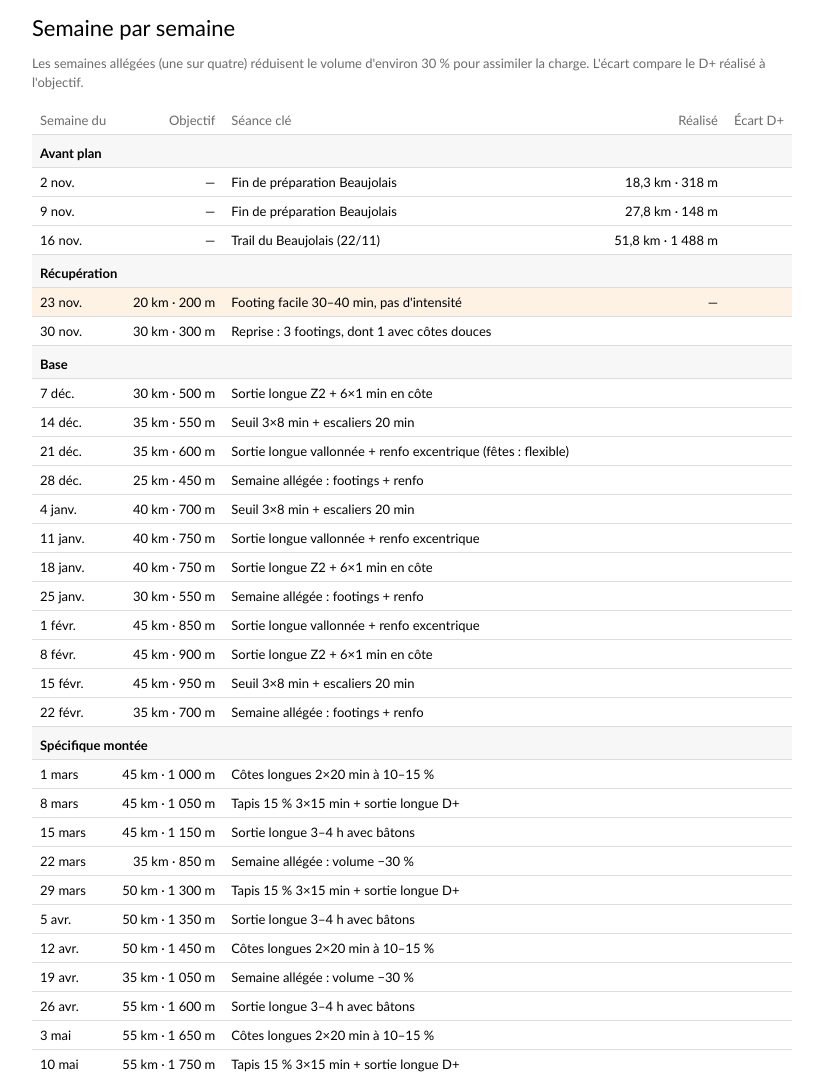
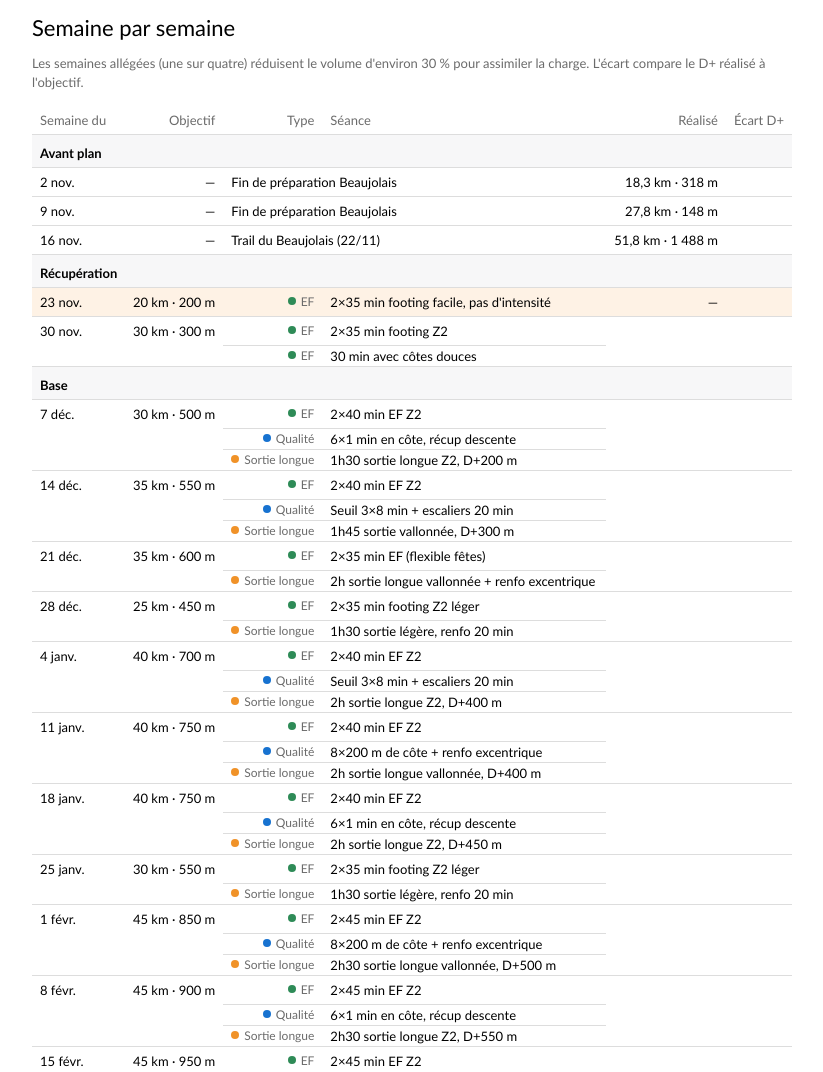
Before and after one commit to CorentinGaut/CorentinGaut.github.io, a plain HTML site: page trail.html in a window 1280 px wide. Shown: the part 780-1852 px from the top of the page, without its empty margins (228-1051 px from the left). Drawn offline with Linux system fonts and the light colour scheme.

Commit message:
add more info in seances

```diff
--- a/assets/css/trail.css
+++ b/assets/css/trail.css
@@ -54,3 +54,13 @@
 .prep h3 { font-size: 15px; font-weight: bold; margin: 0 0 4px; }
 .prep .hr-line { stroke: var(--under); }
 .prep table.weeks td.wrap { white-space: normal; }
+
+/* Session type badges */
+.prep .sb { display: inline-block; width: 8px; height: 8px; border-radius: 50%; margin-right: 5px; vertical-align: 1px; }
+.prep .sb-ef      { background: var(--over); }
+.prep .sb-qualite { background: var(--done); }
+.prep .sb-sl      { background: var(--today); }
+
+/* Session sub-rows */
+.prep table.weeks tr.sess td { border-top: none; padding-top: 2px; padding-bottom: 2px; }
+.prep table.weeks td.type-cell { white-space: nowrap; color: var(--muted); font-size: 12px; }
--- a/assets/data/trail-prep.json
+++ b/assets/data/trail-prep.json
@@ -25,6 +25,7 @@
    "objectif_km": null,
    "objectif_dplus": null,
    "seance_cle": "Fin de préparation Beaujolais",
+   "seances": [],
    "realise_km": 18.3,
    "realise_dplus": 318,
    "realise_heures": 1.8,
@@ -38,6 +39,7 @@
    "objectif_km": null,
    "objectif_dplus": null,
    "seance_cle": "Fin de préparation Beaujolais",
+   "seances": [],
    "realise_km": 27.8,
    "realise_dplus": 148,
    "realise_heures": 2.5,
@@ -51,6 +53,7 @@
    "objectif_km": null,
    "objectif_dplus": null,
    "seance_cle": "Trail du Beaujolais (22/11)",
+   "seances": [],
    "realise_km": 51.8,
    "realise_dplus": 1488,
    "realise_heures": 5.7,
@@ -64,6 +67,9 @@
    "objectif_km": 20,
    "objectif_dplus": 200,
    "seance_cle": "Footing facile 30–40 min, pas d'intensité",
+   "seances": [
+    { "type": "ef", "description": "2×35 min footing facile, pas d'intensité" }
+   ],
    "realise_km": null,
    "realise_dplus": null,
    "realise_heures": null,
@@ -77,6 +83,10 @@
    "objectif_km": 30,
    "objectif_dplus": 300,
    "seance_cle": "Reprise : 3 footings, dont 1 avec côtes douces",
+   "seances": [
+    { "type": "ef", "description": "2×35 min footing Z2" },
+    { "type": "ef", "description": "30 min avec côtes douces" }
+   ],
    "realise_km": null,
    "realise_dplus": null,
    "realise_heures": null,
@@ -90,6 +100,11 @@
    "objectif_km": 30,
    "objectif_dplus": 500,
    "seance_cle": "Sortie longue Z2 + 6×1 min en côte",
+   "seances": [
+    { "type": "ef", "description": "2×40 min EF Z2" },
+    { "type": "qualite", "description": "6×1 min en côte, récup descente" },
+    { "type": "sl", "description": "1h30 sortie longue Z2, D+200 m" }
+   ],
    "realise_km": null,
    "realise_dplus": null,
    "realise_heures": null,
@@ -103,6 +118,11 @@
    "objectif_km": 35,
    "objectif_dplus": 550,
    "seance_cle": "Seuil 3×8 min + escaliers 20 min",
+   "seances": [
+    { "type": "ef", "description": "2×40 min EF Z2" },
+    { "type": "qualite", "description": "Seuil 3×8 min + escaliers 20 min" },
+    { "type": "sl", "description": "1h45 sortie vallonnée, D+300 m" }
+   ],
    "realise_km": null,
    "realise_dplus": null,
    "realise_heures": null,
@@ -116,6 +136,10 @@
    "objectif_km": 35,
    "objectif_dplus": 600,
    "seance_cle": "Sortie longue vallonnée + renfo excentrique (fêtes : flexible)",
+   "seances": [
+    { "type": "ef", "description": "2×35 min EF (flexible fêtes)" },
+    { "type": "sl", "description": "2h sortie longue vallonnée + renfo excentrique" }
+   ],
    "realise_km": null,
    "realise_dplus": null,
    "realise_heures": null,
@@ -129,6 +153,10 @@
    "objectif_km": 25,
    "objectif_dplus": 450,
    "seance_cle": "Semaine allégée : footings + renfo",
+   "seances": [
+    { "type": "ef", "description": "2×35 min footing Z2 léger" },
+    { "type": "sl", "description": "1h30 sortie légère, renfo 20 min" }
+   ],
    "realise_km": null,
    "realise_dplus": null,
    "realise_heures": null,
@@ -142,6 +170,11 @@
    "objectif_km": 40,
    "objectif_dplus": 700,
    "seance_cle": "Seuil 3×8 min + escaliers 20 min",
+   "seances": [
+    { "type": "ef", "description": "2×40 min EF Z2" },
+    { "type": "qualite", "description": "Seuil 3×8 min + escaliers 20 min" },
+    { "type": "sl", "description": "2h sortie longue Z2, D+400 m" }
+   ],
    "realise_km": null,
    "realise_dplus": null,
    "realise_heures": null,
@@ -155,6 +188,11 @@
    "objectif_km": 40,
    "objectif_dplus": 750,
    "seance_cle": "Sortie longue vallonnée + renfo excentrique",
+   "seances": [
+    { "type": "ef", "description": "2×40 min EF Z2" },
+    { "type": "qualite", "description": "8×200 m de côte + renfo excentrique" },
+    { "type": "sl", "description": "2h sortie longue vallonnée, D+400 m" }
+   ],
    "realise_km": null,
    "realise_dplus": null,
    "realise_heures": null,
@@ -168,6 +206,11 @@
    "objectif_km": 40,
    "objectif_dplus": 750,
    "seance_cle": "Sortie longue Z2 + 6×1 min en côte",
+   "seances": [
+    { "type": "ef", "description": "2×40 min EF Z2" },
+    { "type": "qualite", "description": "6×1 min en côte, récup descente" },
+    { "type": "sl", "description": "2h sortie longue Z2, D+450 m" }
+   ],
    "realise_km": null,
    "realise_dplus": null,
    "realise_heures": null,
@@ -181,6 +224,10 @@
    "objectif_km": 30,
    "objectif_dplus": 550,
    "seance_cle": "Semaine allégée : footings + renfo",
+   "seances": [
+    { "type": "ef", "description": "2×35 min footing Z2 léger" },
+    { "type": "sl", "description": "1h30 sortie légère, renfo 20 min" }
+   ],
    "realise_km": null,
    "realise_dplus": null,
    "realise_heures": null,
@@ -194,6 +241,11 @@
    "objectif_km": 45,
    "objectif_dplus": 850,
    "seance_cle": "Sortie longue vallonnée + renfo excentrique",
+   "seances": [
+    { "type": "ef", "description": "2×45 min EF Z2" },
+    { "type": "qualite", "description": "8×200 m de côte + renfo excentrique" },
+    { "type": "sl", "description": "2h30 sortie longue vallonnée, D+500 m" }
+   ],
    "realise_km": null,
    "realise_dplus": null,
    "realise_heures": null,
@@ -207,6 +259,11 @@
    "objectif_km": 45,
    "objectif_dplus": 900,
    "seance_cle": "Sortie longue Z2 + 6×1 min en côte",
+   "seances": [
+    { "type": "ef", "description": "2×45 min EF Z2" },
+    { "type": "qualite", "description": "6×1 min en côte, récup descente" },
+    { "type": "sl", "description": "2h30 sortie longue Z2, D+550 m" }
+   ],
    "realise_km": null,
    "realise_dplus": null,
    "realise_heures": null,
@@ -220,6 +277,11 @@
    "objectif_km": 45,
    "objectif_dplus": 950,
    "seance_cle": "Seuil 3×8 min + escaliers 20 min",
+   "seances": [
+    { "type": "ef", "description": "2×45 min EF Z2" },
+    { "type": "qualite", "description": "Seuil 3×8 min + escaliers 20 min" },
+    { "type": "sl", "description": "2h30 sortie vallonnée, D+550 m" }
+   ],
    "realise_km": null,
    "realise_dplus": null,
    "realise_heures": null,
@@ -233,6 +295,10 @@
    "objectif_km": 35,
    "objectif_dplus": 700,
    "seance_cle": "Semaine allégée : footings + renfo",
+   "seances": [
+    { "type": "ef", "description": "2×35 min footing Z2 léger" },
+    { "type": "sl", "description": "1h45 sortie légère, renfo 20 min" }
+   ],
    "realise_km": null,
    "realise_dplus": null,
    "realise_heures": null,
@@ -246,6 +312,11 @@
    "objectif_km": 45,
    "objectif_dplus": 1000,
    "seance_cle": "Côtes longues 2×20 min à 10–15 %",
+   "seances": [
+    { "type": "ef", "description": "2×45 min EF Z2" },
+    { "type": "qualite", "description": "Côtes longues 2×20 min à 10–15 %" },
+    { "type": "sl", "description": "3h sortie D+600 m avec bâtons" }
+   ],
    "realise_km": null,
    "realise_dplus": null,
    "realise_heures": null,
@@ -259,6 +330,11 @@
    "objectif_km": 45,
    "objectif_dplus": 1050,
    "seance_cle": "Tapis 15 % 3×15 min + sortie longue D+",
+   "seances": [
+    { "type": "ef", "description": "2×45 min EF Z2" },
+    { "type": "qualite", "description": "Tapis 15 % 3×15 min" },
+    { "type": "sl", "description": "3h sortie longue D+700 m" }
+   ],
    "realise_km": null,
    "realise_dplus": null,
    "realise_heures": null,
@@ -272,6 +348,11 @@
    "objectif_km": 45,
    "objectif_dplus": 1150,
    "seance_cle": "Sortie longue 3–4 h avec bâtons",
+   "seances": [
+    { "type": "ef", "description": "2×45 min EF Z2" },
+    { "type": "qualite", "description": "Côtes longues 2×15 min à 10–15 %" },
+    { "type": "sl", "description": "3–4 h sortie longue avec bâtons, D+800 m" }
+   ],
    "realise_km": null,
    "realise_dplus": null,
    "realise_heures": null,
@@ -285,6 +366,10 @@
    "objectif_km": 35,
    "objectif_dplus": 850,
    "seance_cle": "Semaine allégée : volume −30 %",
+   "seances": [
+    { "type": "ef", "description": "2×35 min EF Z2 léger" },
+    { "type": "sl", "description": "2h sortie D+400 m" }
+   ],
    "realise_km": null,
    "realise_dplus": null,
    "realise_heures": null,
@@ -298,6 +383,11 @@
    "objectif_km": 50,
    "objectif_dplus": 1300,
    "seance_cle": "Tapis 15 % 3×15 min + sortie longue D+",
+   "seances": [
+    { "type": "ef", "description": "2×45 min EF Z2" },
+    { "type": "qualite", "description": "Tapis 15 % 3×15 min" },
+    { "type": "sl", "description": "3h30 sortie longue D+900 m" }
+   ],
    "realise_km": null,
    "realise_dplus": null,
    "realise_heures": null,
@@ -311,6 +401,11 @@
    "objectif_km": 50,
    "objectif_dplus": 1350,
    "seance_cle": "Sortie longue 3–4 h avec bâtons",
+   "seances": [
+    { "type": "ef", "description": "2×45 min EF Z2" },
+    { "type": "qualite", "description": "Côtes longues 2×20 min à 10–15 %" },
+    { "type": "sl", "description": "3–4 h sortie longue avec bâtons, D+1 000 m" }
+   ],
    "realise_km": null,
    "realise_dplus": null,
    "realise_heures": null,
@@ -324,6 +419,11 @@
    "objectif_km": 50,
    "objectif_dplus": 1450,
    "seance_cle": "Côtes longues 2×20 min à 10–15 %",
+   "seances": [
+    { "type": "ef", "description": "2×45 min EF Z2" },
+    { "type": "qualite", "description": "Côtes longues 2×20 min à 10–15 %" },
+    { "type": "sl", "description": "3h30 sortie D+1 000 m" }
+   ],
    "realise_km": null,
    "realise_dplus": null,
    "realise_heures": null,
@@ -337,6 +437,10 @@
    "objectif_km": 35,
    "objectif_dplus": 1050,
    "seance_cle": "Semaine allégée : volume −30 %",
+   "seances": [
+    { "type": "ef", "description": "2×35 min EF Z2 léger" },
+    { "type": "sl", "description": "2h sortie D+500 m" }
+   ],
    "realise_km": null,
    "realise_dplus": null,
    "realise_heures": null,
@@ -350,6 +454,11 @@
    "objectif_km": 55,
    "objectif_dplus": 1600,
    "seance_cle": "Sortie longue 3–4 h avec bâtons",
+   "seances": [
+    { "type": "ef", "description": "2×45 min EF Z2" },
+    { "type": "qualite", "description": "Côtes longues 2×20 min à 10–15 %" },
+    { "type": "sl", "description": "4 h sortie longue avec bâtons, D+1 200 m" }
+   ],
    "realise_km": null,
    "realise_dplus": null,
    "realise_heures": null,
@@ -363,6 +472,11 @@
    "objectif_km": 55,
    "objectif_dplus": 1650,
    "seance_cle": "Côtes longues 2×20 min à 10–15 %",
+   "seances": [
+    { "type": "ef", "description": "2×45 min EF Z2" },
+    { "type": "qualite", "description": "Côtes longues 2×20 min à 10–15 %" },
+    { "type": "sl", "description": "3h30 sortie D+1 100 m" }
+   ],
    "realise_km": null,
    "realise_dplus": null,
    "realise_heures": null,
@@ -376,6 +490,11 @@
    "objectif_km": 55,
    "objectif_dplus": 1750,
    "seance_cle": "Tapis 15 % 3×15 min + sortie longue D+",
+   "seances": [
+    { "type": "ef", "description": "2×45 min EF Z2" },
+    { "type": "qualite", "description": "Tapis 15 % 3×15 min" },
+    { "type": "sl", "description": "4 h sortie longue D+1 200 m" }
+   ],
    "realise_km": null,
    "realise_dplus": null,
    "realise_heures": null,
@@ -389,6 +508,10 @@
    "objectif_km": 45,
    "objectif_dplus": 1800,
    "seance_cle": "Trail test ~30 km / 1 500–2 000 m D+",
+   "seances": [
+    { "type": "ef", "description": "2×40 min EF Z2" },
+    { "type": "sl", "description": "Trail test ~30 km / 1 500–2 000 m D+" }
+   ],
    "realise_km": null,
    "realise_dplus": null,
    "realise_heures": null,
@@ -402,6 +525,11 @@
    "objectif_km": 50,
    "objectif_dplus": 1800,
    "seance_cle": "Week-end Alpes : 2 sorties > 1 500 m D+",
+   "seances": [
+    { "type": "ef", "description": "2×45 min EF Z2" },
+    { "type": "qualite", "description": "Montée technique 1 h, bâtons" },
+    { "type": "sl", "description": "Week-end Alpes : 2 sorties > 1 500 m D+" }
+   ],
    "realise_km": null,
    "realise_dplus": null,
    "realise_heures": null,
@@ -415,6 +543,11 @@
    "objectif_km": 50,
    "objectif_dplus": 1900,
    "seance_cle": "Descente technique + sortie longue 5 h",
+   "seances": [
+    { "type": "ef", "description": "2×45 min EF Z2" },
+    { "type": "qualite", "description": "Descente technique 45 min" },
+    { "type": "sl", "description": "Sortie longue 5 h, D+1 500 m" }
+   ],
    "realise_km": null,
    "realise_dplus": null,
    "realise_heures": null,
@@ -428,6 +561,11 @@
    "objectif_km": 50,
    "objectif_dplus": 2000,
    "seance_cle": "Bloc montagne : 2 jours consécutifs",
+   "seances": [
+    { "type": "ef", "description": "2×45 min EF Z2" },
+    { "type": "qualite", "description": "Montée technique 1 h" },
+    { "type": "sl", "description": "Bloc montagne : 2 jours consécutifs, D+1 500 m" }
+   ],
    "realise_km": null,
    "realise_dplus": null,
    "realise_heures": null,
@@ -441,6 +579,10 @@
    "objectif_km": 40,
    "objectif_dplus": 1450,
    "seance_cle": "Semaine allégée : volume −30 %",
+   "seances": [
+    { "type": "ef", "description": "2×35 min EF Z2 léger" },
+    { "type": "sl", "description": "2h30 sortie D+700 m" }
+   ],
    "realise_km": null,
    "realise_dplus": null,
    "realise_heures": null,
@@ -454,6 +596,11 @@
    "objectif_km": 55,
    "objectif_dplus": 2150,
    "seance_cle": "Descente technique + sortie longue 5 h",
+   "seances": [
+    { "type": "ef", "description": "2×45 min EF Z2" },
+    { "type": "qualite", "description": "Descente technique 1 h" },
+    { "type": "sl", "description": "Sortie longue 5 h, D+1 800 m" }
+   ],
    "realise_km": null,
    "realise_dplus": null,
    "realise_heures": null,
@@ -467,6 +614,11 @@
    "objectif_km": 55,
    "objectif_dplus": 2250,
    "seance_cle": "Bloc montagne : 2 jours consécutifs",
+   "seances": [
+    { "type": "ef", "description": "2×45 min EF Z2" },
+    { "type": "qualite", "description": "Montée technique 1 h" },
+    { "type": "sl", "description": "Bloc montagne : 2 jours consécutifs, D+2 000 m" }
+   ],
    "realise_km": null,
    "realise_dplus": null,
    "realise_heures": null,
@@ -480,6 +632,11 @@
    "objectif_km": 60,
    "objectif_dplus": 2300,
    "seance_cle": "Week-end Alpes : 2 sorties > 1 500 m D+",
+   "seances": [
+    { "type": "ef", "description": "2×45 min EF Z2" },
+    { "type": "qualite", "description": "Descente technique 1 h" },
+    { "type": "sl", "description": "Week-end Alpes : 2 sorties > 1 500 m D+" }
+   ],
    "realise_km": null,
    "realise_dplus": null,
    "realise_heures": null,
@@ -493,6 +650,10 @@
    "objectif_km": 40,
    "objectif_dplus": 1700,
    "seance_cle": "Semaine allégée : volume −30 %",
+   "seances": [
+    { "type": "ef", "description": "2×35 min EF Z2 léger" },
+    { "type": "sl", "description": "2h30 sortie D+800 m" }
+   ],
    "realise_km": null,
    "realise_dplus": null,
    "realise_heures": null,
@@ -506,6 +667,11 @@
    "objectif_km": 60,
    "objectif_dplus": 2500,
    "seance_cle": "Bloc montagne : 2 jours consécutifs",
+   "seances": [
+    { "type": "ef", "description": "2×45 min EF Z2" },
+    { "type": "qualite", "description": "Montée technique 1 h" },
+    { "type": "sl", "description": "Bloc montagne : 2 jours consécutifs, D+2 200 m" }
+   ],
    "realise_km": null,
    "realise_dplus": null,
    "realise_heures": null,
@@ -519,6 +685,10 @@
    "objectif_km": 45,
    "objectif_dplus": 2000,
    "seance_cle": "Dernière sortie longue 3 h, rythme course",
+   "seances": [
+    { "type": "ef", "description": "2×40 min EF Z2" },
+    { "type": "sl", "description": "Dernière sortie longue 3 h, rythme course" }
+   ],
    "realise_km": null,
    "realise_dplus": null,
    "realise_heures": null,
@@ -532,6 +702,10 @@
    "objectif_km": 35,
    "objectif_dplus": 1300,
    "seance_cle": "Volume −40 %, 1 séance tempo courte",
+   "seances": [
+    { "type": "ef", "description": "2×35 min EF Z2" },
+    { "type": "qualite", "description": "1 séance tempo courte 20 min" }
+   ],
    "realise_km": null,
    "realise_dplus": null,
    "realise_heures": null,
@@ -545,6 +719,9 @@
    "objectif_km": 25,
    "objectif_dplus": 800,
    "seance_cle": "Volume −60 %, rappels courts",
+   "seances": [
+    { "type": "ef", "description": "2×20 min rappels courts Z2" }
+   ],
    "realise_km": null,
    "realise_dplus": null,
    "realise_heures": null,
@@ -558,6 +735,10 @@
    "objectif_km": 57,
    "objectif_dplus": 2900,
    "seance_cle": "Course : Maratrail 42 km (date à confirmer) + footings d'activation",
+   "seances": [
+    { "type": "ef", "description": "Footings d'activation 2×15 min" },
+    { "type": "sl", "description": "Course : Maratrail 42 km, 2 728 m D+" }
+   ],
    "realise_km": null,
    "realise_dplus": null,
    "realise_heures": null,
--- a/trail.html
+++ b/trail.html
@@ -62,7 +62,8 @@
             <thead><tr>
                 <th class="l">Semaine du</th>
                 <th>Objectif</th>
-                <th class="l">Séance clé</th>
+                <th>Type</th>
+                <th class="l">Séance</th>
                 <th>Réalisé</th>
                 <th>Écart D+</th>
             </tr></thead>
@@ -212,26 +213,68 @@
         var body = document.getElementById('weeks-body');
         body.replaceChildren();
         var cur = null;
+        var labels = { ef: 'EF', qualite: 'Qualité', sl: 'Sortie longue' };
         data.semaines.forEach(function (x) {
             if (x.phase !== cur) {
                 cur = x.phase;
                 var trp = body.insertRow(); trp.className = 'phase';
-                var c = trp.insertCell(); c.colSpan = 5; c.textContent = data.phases[x.phase];
+                var c = trp.insertCell(); c.colSpan = 6; c.textContent = data.phases[x.phase];
             }
-            var d = parse(x.debut), tr = body.insertRow();
-            if (today >= d && today < addDays(d, 7)) tr.className = 'now';
-            var cells = [
-                [fmt(d, { day: 'numeric', month: 'short' }), 'l'],
-                [x.objectif_km == null ? '—' : nf(x.objectif_km) + ' km · ' + nf(x.objectif_dplus) + ' m', ''],
-                [x.seance_cle + (x.note ? ' — ' + x.note : ''), 'l s'],
-                [x.realise_km == null ? (d > today ? '' : '—') : nf(x.realise_km, 1) + ' km · ' + nf(x.realise_dplus) + ' m', '']
-            ];
-            cells.forEach(function (c) { var td = tr.insertCell(); td.textContent = c[0]; if (c[1]) td.className = c[1]; });
-            var gap = tr.insertCell();
+            var d = parse(x.debut);
+            var isNow = today >= d && today < addDays(d, 7);
+            var seances = (x.seances && x.seances.length) ? x.seances : null;
+            var N = seances ? seances.length : 1;
+
+            function makeBadge(type) {
+                var span = document.createElement('span');
+                span.className = 'sb sb-' + type;
+                return span;
+            }
+
+            var tr = body.insertRow();
+            if (isNow) tr.className = 'now';
+
+            var tdDate = tr.insertCell(); tdDate.className = 'l';
+            tdDate.textContent = fmt(d, { day: 'numeric', month: 'short' });
+            if (N > 1) tdDate.rowSpan = N;
+
+            var tdObj = tr.insertCell();
+            tdObj.textContent = x.objectif_km == null ? '—' : nf(x.objectif_km) + ' km · ' + nf(x.objectif_dplus) + ' m';
+            if (N > 1) tdObj.rowSpan = N;
+
+            if (seances) {
+                var tdType = tr.insertCell(); tdType.className = 'type-cell';
+                tdType.appendChild(makeBadge(seances[0].type));
+                tdType.appendChild(document.createTextNode(labels[seances[0].type] || seances[0].type));
+                var tdDesc = tr.insertCell(); tdDesc.className = 'l s';
+                tdDesc.textContent = seances[0].description;
+            } else {
+                var tdSc = tr.insertCell(); tdSc.className = 'l s'; tdSc.colSpan = 2;
+                tdSc.textContent = x.seance_cle + (x.note ? ' — ' + x.note : '');
+            }
+
+            var tdReal = tr.insertCell();
+            tdReal.textContent = x.realise_km == null ? (d > today ? '' : '—') : nf(x.realise_km, 1) + ' km · ' + nf(x.realise_dplus) + ' m';
+            if (N > 1) tdReal.rowSpan = N;
+
+            var tdGap = tr.insertCell();
             if (x.realise_dplus != null && x.objectif_dplus) {
                 var pct = Math.round((x.realise_dplus / x.objectif_dplus - 1) * 100);
-                gap.textContent = (pct > 0 ? '+' : '') + pct + ' %';
-                gap.className = pct >= -10 ? 'ok' : 'ko';
+                tdGap.textContent = (pct > 0 ? '+' : '') + pct + ' %';
+                tdGap.className = pct >= -10 ? 'ok' : 'ko';
+            }
+            if (N > 1) tdGap.rowSpan = N;
+
+            if (seances) {
+                for (var i = 1; i < seances.length; i++) {
+                    var trSub = body.insertRow();
+                    trSub.className = 'sess' + (isNow ? ' now' : '');
+                    var tdT = trSub.insertCell(); tdT.className = 'type-cell';
+                    tdT.appendChild(makeBadge(seances[i].type));
+                    tdT.appendChild(document.createTextNode(labels[seances[i].type] || seances[i].type));
+                    var tdD = trSub.insertCell(); tdD.className = 'l s';
+                    tdD.textContent = seances[i].description;
+                }
             }
         });
     }
```
